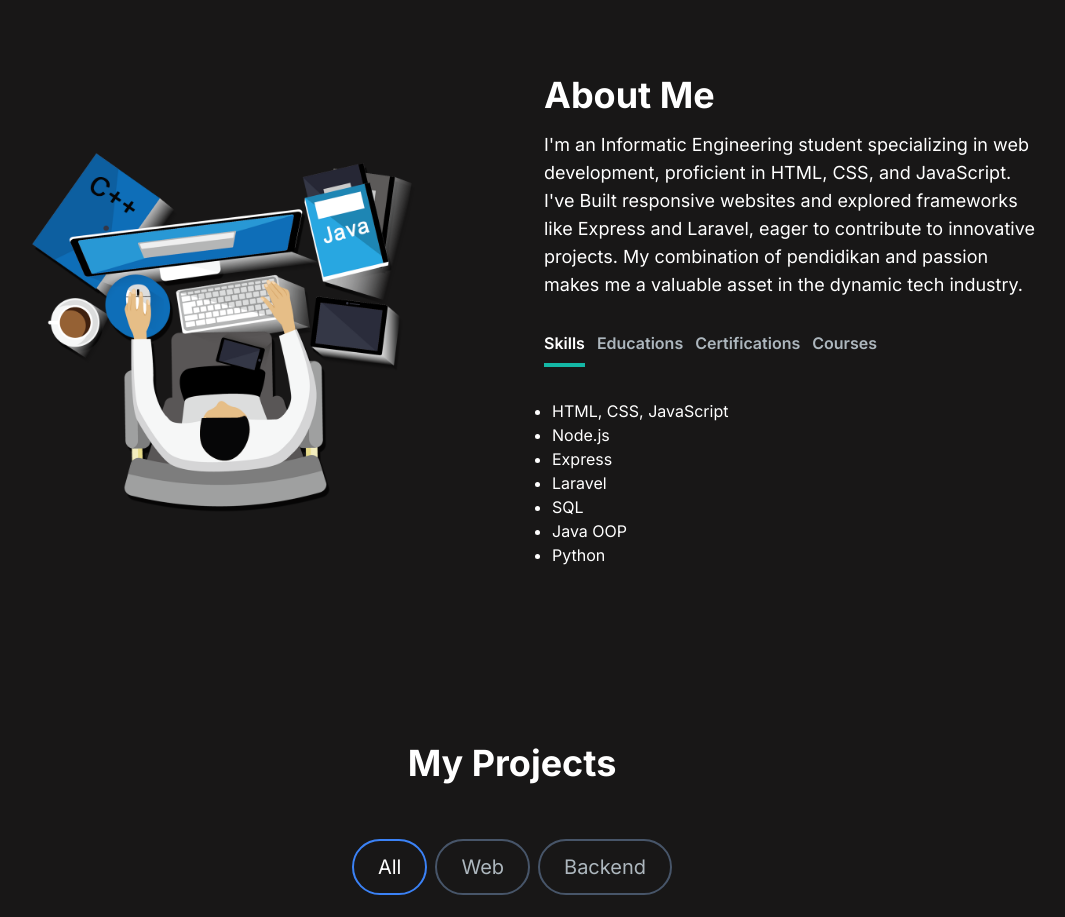
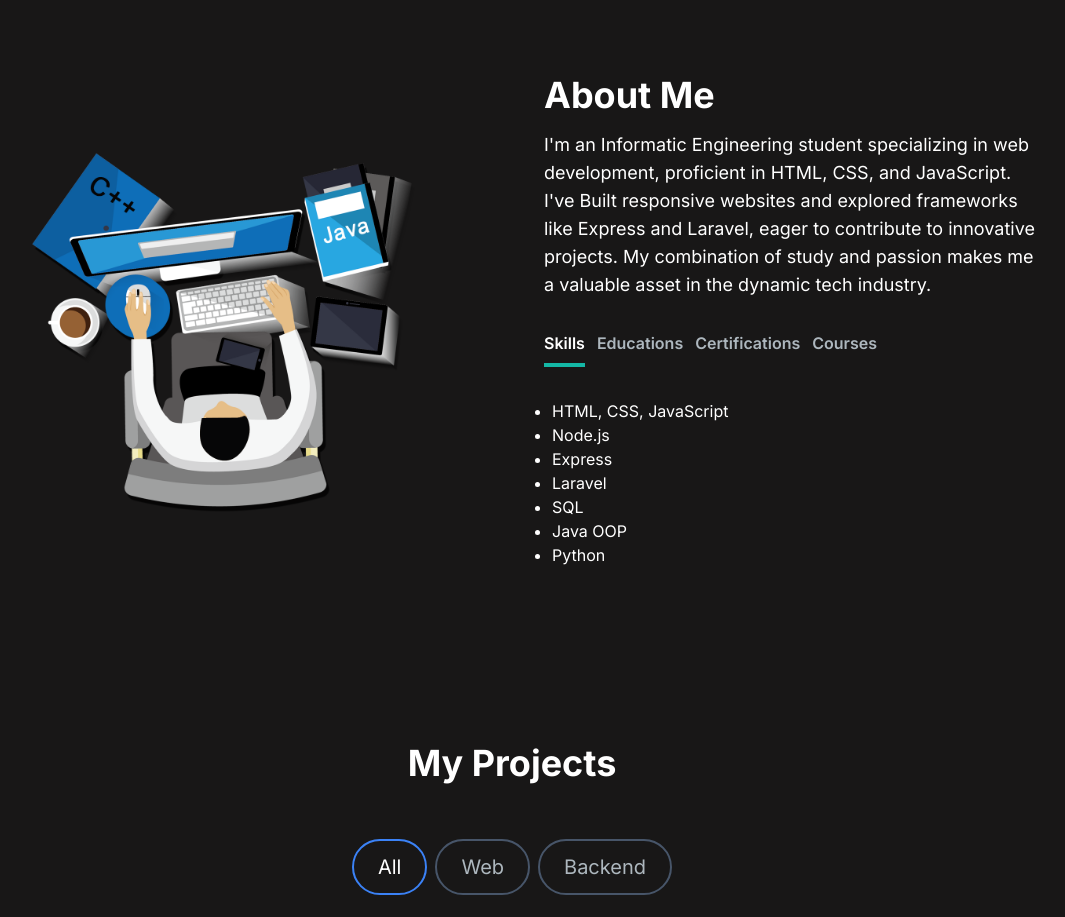
Before and after one commit to Vangzbill/Web_Portofolio, a Next.js app: page / in a window 1280 px wide. Shown: the part 840-1757 px from the top of the page, without its empty margins (128-1193 px from the left). Built offline with nearby package versions, Linux system fonts and the light colour scheme.

Commit message:
Error vercel 3

```diff
--- a/src/app/components/AboutSection.jsx
+++ b/src/app/components/AboutSection.jsx
@@ -105,7 +105,7 @@ const AboutSection = () => {
             }}>
           <h2 className="text-4xl font-bold text-white mb-4">About Me</h2>
           <p className="text-base lg:text-lg">
-            I&apos;m an Informatic Engineering student specializing in web development, proficient in HTML, CSS, and JavaScript. I've Built responsive websites and explored frameworks like Express and Laravel, eager to contribute to innovative projects. My combination of pendidikan and passion makes me a valuable asset in the dynamic tech industry.
+            I&apos;m an Informatic Engineering student specializing in web development, proficient in HTML, CSS, and JavaScript. I&apos;ve Built responsive websites and explored frameworks like Express and Laravel, eager to contribute to innovative projects. My combination of study and passion makes me a valuable asset in the dynamic tech industry.
           </p>
           <div className="flex flex-row justify-start mt-8">
             <TabButton
```
